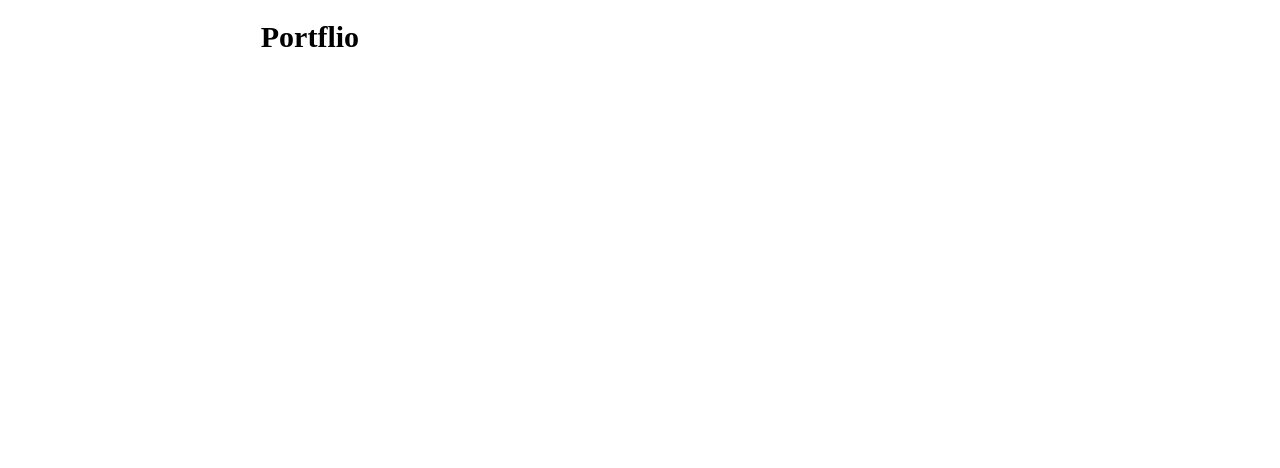
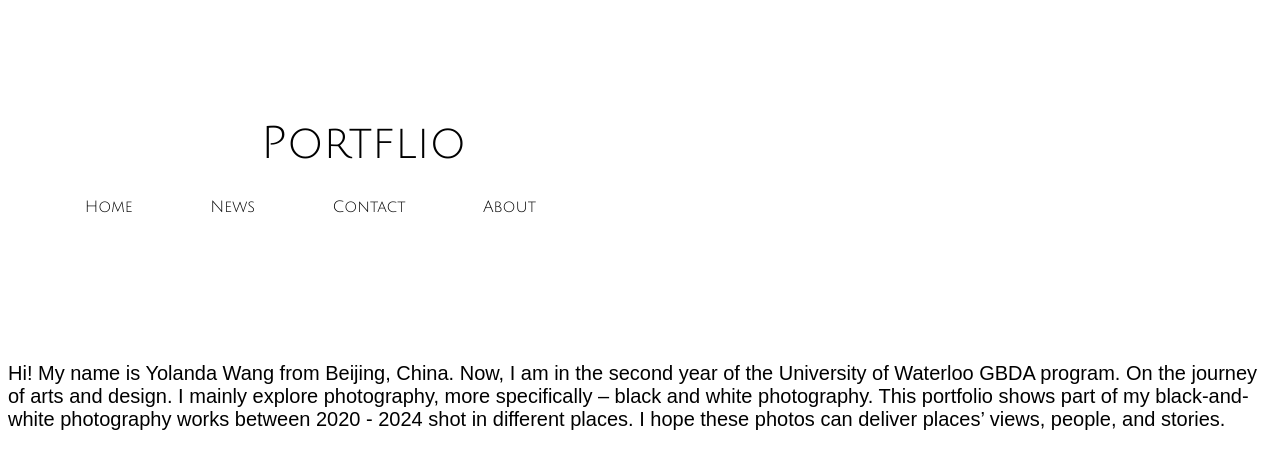
Before and after one commit to YolandaWang-07/Final-Assignment, a plain HTML site: page index.html in a window 1280 px wide. Drawn offline with Linux system fonts and the light colour scheme; a web font is replaced by a local one.

Commit message:
top navigation

```diff
--- a/index.html
+++ b/index.html
@@ -4,15 +4,56 @@
 		<meta charset="utf-8">
 		<title>GBDA 228 Final PJ_Yolanda Wang</title>
 
+<link rel="preconnect" href="https://fonts.googleapis.com">
+<link rel="preconnect" href="https://fonts.gstatic.com" crossorigin>
+<link href="https://fonts.googleapis.com/css2?family=Cinzel:wght@400..900&family=Julius+Sans+One&family=Vollkorn:ital,wght@0,400..900;1,400..900&display=swap" rel="stylesheet">
+
+<link rel="preconnect" href="https://fonts.googleapis.com">
+<link rel="preconnect" href="https://fonts.gstatic.com" crossorigin>
+<link href="https://fonts.googleapis.com/css2?family=Cinzel:wght@400..900&family=Darker+Grotesque:wght@300..900&family=Julius+Sans+One&family=Vollkorn:ital,wght@0,400..900;1,400..900&display=swap" rel="stylesheet">
+
 <style>
+  *{
+     box-sizing: border-box;
+  }
   .web_header {
     width: 100%;
-    box-sizing: border-box;
     padding-left: 20%;
-    font-size: 30px;
+    padding-top: 7%;
+    font-size: 45px;
   }
 
+h1 {
+  font-family: "Julius Sans One", sans-serif;
+  font-weight: 200;
+  font-style: normal;
+}
 
+
+p {
+
+  font-family: "Darker Grotesque", sans-serif;
+  font-size: 20px;
+  font-optical-sizing: auto;
+  font-weight: 300;
+  font-style: normal;
+  padding-top: 10%;
+}
+
+  li {
+    display: inline;
+    padding: 3%;
+    font-family: "Julius Sans One", sans-serif;
+    font-weight: 300;
+    font-style: normal;
+  }
+
+  a {
+    text-decoration: none;
+    color: inherit;
+  }
+
+/*   display:flex  */
 
 </style>
 	</head>
@@ -21,6 +62,21 @@
       Portflio
     </h1>
 
+  <div class="top_navigation">
+    <ul>
+    <li><a href="">Home</a></li>
+    <li><a href="">News</a></li>
+    <li><a href="">Contact</a></li>
+    <li><a href="">About</a></li>
+    </ul>
+
+    <p>
+    Hi! My name is Yolanda Wang from Beijing, China. Now, I am in the second year of the University of Waterloo GBDA program. On the journey of arts and design. I mainly explore photography, more specifically – black and white photography. This portfolio shows part of my black-and-white photography works between 2020 - 2024 shot in different places. I hope these photos can deliver places’ views, people, and stories.
+    </p>
+
+
+
+  </div>
 
 
 
```
